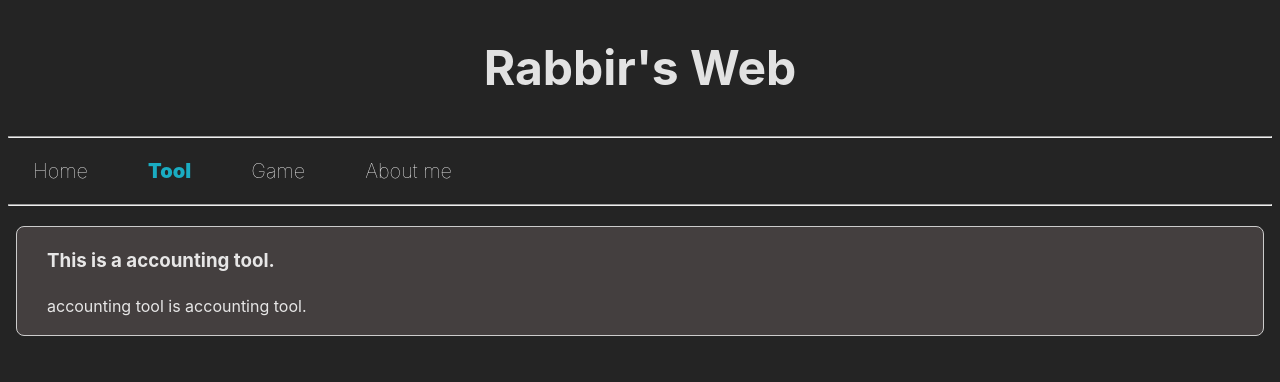
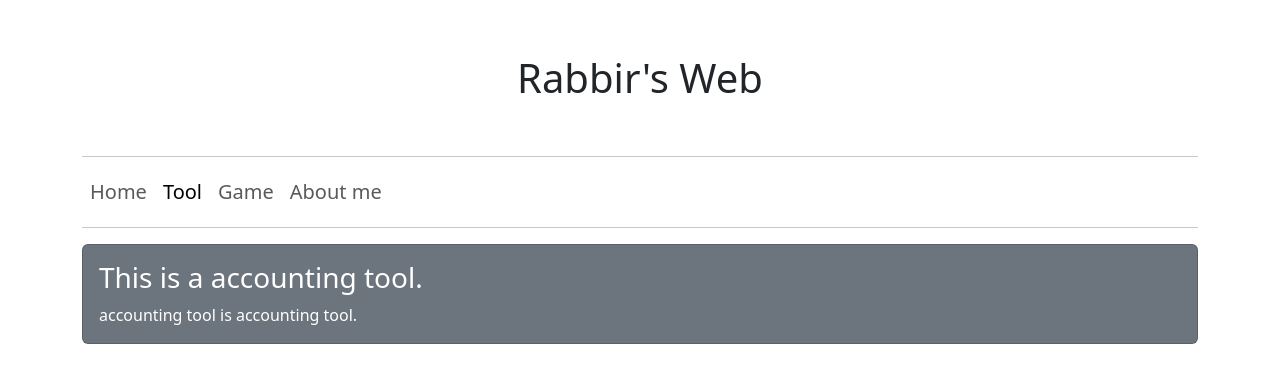
Before and after one commit to RabbirReaper/MyWeb-vue3, a Vue app in the folder vue3/: page /Tool in a window 1280 px wide. Shown: the top 382 px of the page. Built offline with nearby package versions, Linux system fonts and the light colour scheme.

Commit message:
Implement feature to group cash flows by date

```diff
--- a/vue3/index.html
+++ b/vue3/index.html
@@ -3,7 +3,8 @@
   <head>
     <meta charset="UTF-8" />
     <link rel="icon" type="image/svg+xml" href="/vite.svg" />
-    <meta name="viewport" content="width=device-width, initial-scale=1.0" />
+    <meta name="viewport" content="width=device-width, initial-scale=1">
+
     <title>Vite + Vue</title>
   </head>
   <body>
--- a/vue3/package.json
+++ b/vue3/package.json
@@ -10,6 +10,8 @@
   },
   "dependencies": {
     "axios": "^1.7.4",
+    "bootstrap": "^5.3.3",
+    "bootstrap-vue": "^2.23.1",
     "cors": "^2.8.5",
     "dotenv": "^16.4.5",
     "express": "^4.19.2",
@@ -17,7 +19,7 @@
     "mongoose": "^8.7.0",
     "path": "^0.12.7",
     "url": "^0.11.4",
-    "vue": "^3.4.35",
+    "vue": "^3.5.11",
     "vue-router": "^4.4.3"
   },
   "devDependencies": {
--- a/vue3/src/App.vue
+++ b/vue3/src/App.vue
@@ -1,63 +1,43 @@
 <script setup>
-  import {RouterView } from 'vue-router'
-  import {ref,onMounted} from 'vue'
-  import { RouterLink } from 'vue-router';
+import { RouterView } from 'vue-router'
+import { ref, onMounted } from 'vue'
+import { RouterLink } from 'vue-router';
 </script>
 
 
 <template>
-  <div class="main-1">
+  <div class="container mx-auto mt-5">
     <header>
-      <div class="container">
-        <h1 style="font-size: 300%;">Rabbir's Web</h1>
+      <div class="text-center">
+        <p class="fs-1">Rabbir's Web</p>
       </div>
-      <hr/>
-        <div class="list">
-          <RouterLink class="router-link" active-class="router-link-active" to="/">Home</RouterLink>
-          <RouterLink class="router-link" active-class="router-link-active" to="/Tool">Tool</RouterLink>
-          <RouterLink class="router-link" active-class="router-link-active" to="/Game">Game</RouterLink>
-          <RouterLink class="router-link" active-class="router-link-active" to="/aboutme">About me</RouterLink>
-        </div>
-      <hr/>
+      <hr class="mt-5 mb-1"/>
+      <div class="navbar navbar-expand-lg navbar-light">
+        <ul class="navbar-nav me-auto mb-2 mb-lg-0 fs-5">
+          <li class="nav-item">
+            <RouterLink class="nav-link" active-class="nav-link active" to="/">Home</RouterLink>
+          </li>
+          <li class="nav-item">
+            <RouterLink class="nav-link" active-class="nav-link active" to="/Tool">Tool</RouterLink>
+          </li>
+          <li class="nav-item">
+            <RouterLink class="nav-link" active-class="nav-link active" to="/Game">Game</RouterLink>
+          </li>
+          <li class="nav-item">
+            <RouterLink class="nav-link" active-class="nav-link active" to="/aboutme">About me</RouterLink>
+          </li>
+        </ul>
+      </div>
+      <hr class="mt-1 mb-1" />
     </header>
-    <body>
-      <RouterView/>
+    <main>
+      <RouterView />
 
-    </body>
+    </main>
   </div>
 </template>
 
 
 <style scoped>
-  .main-1{
-    max-width: 1280px;
-    margin: 0 auto;
 
-  }
-  .container{
-    text-align: center;
-  }
-  .list{
-    display: flex;
-    margin: 5px 15px
-  }
-  a{
-    margin: 10px;
-    font-size: 20px;
-    font-weight:normal;
-  }
-
-
-  .router-link {
-    text-decoration: none;
-    font-weight: 100;
-    margin-right: 50px;
-    color:rgb(255, 255, 255);
-  }
-
-  .router-link-active {
-    text-decoration: none;
-    font-weight: 900;
-    color:rgb(26, 172, 194);
-  }
 </style>
--- a/vue3/src/components/Home.vue
+++ b/vue3/src/components/Home.vue
@@ -1,5 +1,5 @@
 <script setup>
-  import RabbirNotesJson from "../data/RabbirNotes.json"
+import RabbirNotesJson from "../data/RabbirNotes.json"
 
 </script>
 
@@ -10,10 +10,10 @@
       <br/>
       {{ data.p }}
     </RouterLink> -->
-    <RouterLink :to="`/anonymousSystem`" class="container" >
-      <h3>
+    <RouterLink :to="`/anonymousSystem`" class="card text-left text-decoration-none mt-3 pt-3 ps-3 bg-secondary custom-card">
+      <h4>
         This is a anonymous system.
-      </h3>
+      </h4>
       <p>
         anonymous system is anonymous system.
       </p>
@@ -23,20 +23,21 @@
 </template>
 
 <style scoped>
-  .container {
-    text-decoration: none;
-    display: block;
-    margin: 20px auto; /* Adds space between each block */
-    padding: 1px 30px;/* Adds padding inside the block */
-    border: 1px solid #ccc; /* Adds a subtle border around each block */
-    border-radius: 8px; /* Rounds the corners of each block */
-    background-color: #443f3f; /* Light background color */
-    cursor: pointer; /* Changes the cursor to indicate that it's clickable */
-    transition: transform 0.2s, box-shadow 0.2s; /* Adds smooth animations */
-    color: inherit;
-  }
-  .container:hover {
-    transform: translateY(-3px); /* Slightly lifts the block */
-    box-shadow: 0 8px 16px rgba(0, 0, 0, 0.2); /* Increases shadow on hover */
-  }
+.custom-card {
+  background-color: #ffcc00;
+  /* 自定義卡片背景色 */
+  transition: transform 0.3s ease;
+  /* 增加動畫效果 */
+}
+
+.custom-card:hover {
+  transform: translateY(-5px);
+  /* 滑過時卡片向上移動 */
+}
+
+.custom-card h3,
+.custom-card p {
+  color: white;
+  /* 調整文字顏色 */
+}
 </style>
--- a/vue3/src/components/Tool.vue
+++ b/vue3/src/components/Tool.vue
@@ -1,6 +1,7 @@
 <template>
   <div>
-    <RouterLink :to="`/Tool/accounting`" class="container">
+    <RouterLink :to="`/Tool/accounting`"
+      class="card text-left text-decoration-none mt-3 pt-3 ps-3 bg-secondary custom-card">
       <h3>
         This is a accounting tool.
       </h3>
@@ -13,20 +14,21 @@
 </template>
 
 <style scoped>
-  .container {
-    text-decoration: none;
-    display: block;
-    margin: 20px auto; /* Adds space between each block */
-    padding: 1px 30px;/* Adds padding inside the block */
-    border: 1px solid #ccc; /* Adds a subtle border around each block */
-    border-radius: 8px; /* Rounds the corners of each block */
-    background-color: #443f3f; /* Light background color */
-    cursor: pointer; /* Changes the cursor to indicate that it's clickable */
-    transition: transform 0.2s, box-shadow 0.2s; /* Adds smooth animations */
-    color: inherit;
-  }
-  .container:hover {
-    transform: translateY(-3px); /* Slightly lifts the block */
-    box-shadow: 0 8px 16px rgba(0, 0, 0, 0.2); /* Increases shadow on hover */
-  }
+.custom-card {
+  background-color: #ffcc00;
+  /* 自定義卡片背景色 */
+  transition: transform 0.3s ease;
+  /* 增加動畫效果 */
+}
+
+.custom-card:hover {
+  transform: translateY(-5px);
+  /* 滑過時卡片向上移動 */
+}
+
+.custom-card h3,
+.custom-card p {
+  color: white;
+  /* 調整文字顏色 */
+}
 </style>
--- a/vue3/src/components/accounting/index.vue
+++ b/vue3/src/components/accounting/index.vue
@@ -17,9 +17,9 @@ import { RouterLink } from 'vue-router';
       </div>
     </header>
 
-    <body>
+    <main>
       <RouterView />
-    </body>
+    </main>
   </div>
 
 </template>
--- a/vue3/src/components/accounting/show.vue
+++ b/vue3/src/components/accounting/show.vue
@@ -2,36 +2,81 @@
 import { computed, reactive, ref, watch, onMounted } from 'vue'
 import axios from 'axios'
 
-const cashFlows = ref([]);
+const cashFlows = ref([])
 
-const getcashFlow = async () => {
+
+
+const getcashFlow = async (start, end) => {
   try {
     const response = await axios({
       method: 'get',
-      url: 'http://localhost:3000/cashFlow'
+      url: `http://localhost:3000/cashFlow?start=${start}&end=${end}`,
     });
-    console.log(response.data)
-    cashFlows.value = response.data;
+    // console.log(response.data)
+    // cashFlows.value = response.data;
+    return response.data
   } catch (error) {
     console.error('Error fetching cash flows:', error);
   }
 };
 
-onMounted(() => {
-  getcashFlow();
+const translateDate = (dateString) => {
+  const date = new Date(dateString);
+  // console.log(typeof date);
+  return `${date.getFullYear()}-${date.getMonth() + 1}-${date.getDate()}`
+};
+
+const cashFlowGroups = ref({});
+onMounted(async () => {
+  const now = new Date()
+  const today = new Date(now.getFullYear(), now.getMonth(), now.getDate())
+  const startDay = new Date(today)
+  startDay.setDate(today.getDate() - 30)
+  today.setDate(today.getDate()+1)
+  const fetchedCashFlows = await getcashFlow(startDay, today);
+  const groupedCashFlows = fetchedCashFlows.reduce((acc, cashFlow) => {
+    const date = new Date(cashFlow.date).toLocaleDateString();
+    if (!acc[date]) {
+      acc[date] = [];
+    }
+    acc[date].push(cashFlow);
+
+    return acc;
+  }, {});
+
+  const sortedCashFlowGroups = Object.entries(groupedCashFlows).sort((a, b) => {
+    return new Date(b[0]) - new Date(a[0]);
+  });
+
+
+  cashFlowGroups.value = Object.fromEntries(sortedCashFlowGroups);
+  // console.log(cashFlowGroups.value)
 });
 </script>
 
 <template>
   <div>
     <h1>Hello I am accounting tool</h1>
-    <div v-if="cashFlows.length > 0">
+
+    <!-- <div>
+      <div v-if="cashFlows.length > 0">
+        <div v-for="item in cashFlows" :key="item._id">
+          <ul>
+            <li> {{ item.description }} {{ item.amount }} {{ item.type.name }} {{ item.category.name }} {{
+              translateDate(item.date) }}</li>
+          </ul>
+        </div>
+      </div>
+    </div> -->
+
+    <div v-for="(cashFlows, date) in cashFlowGroups" :key="date">
+      <h3>{{ date }}</h3>
       <div v-for="item in cashFlows" :key="item._id">
-        <ul>
-          <li> {{ item.description }} {{ item.amount }} {{ item.type.name }} {{ item.category.name }} {{ item.date }}</li>
-        </ul>
+        {{ item.description }} {{ item.amount }} {{ item.type.name }} {{ item.category.name }} {{
+          translateDate(item.date) }}
       </div>
     </div>
+
 
   </div>
 
--- a/vue3/src/main.js
+++ b/vue3/src/main.js
@@ -2,6 +2,9 @@ import { createApp } from 'vue'
 import './style.css'
 import App from './App.vue'
 import router from "./router"
+import 'bootstrap/dist/css/bootstrap.css'
+import 'bootstrap-vue/dist/bootstrap-vue.css'
+
 
 const app = createApp(App)
 app.use(router)
--- a/vue3/src/style.css
+++ b/vue3/src/style.css
@@ -1,4 +1,4 @@
-:root {
+/* :root {
   font-family: Inter, system-ui, Avenir, Helvetica, Arial, sans-serif;
   line-height: 1.5;
   font-weight: 400;
@@ -29,7 +29,8 @@ button:hover {
 button:focus,
 button:focus-visible {
   outline: 4px auto -webkit-focus-ring-color;
-}
+} */
+
 /*
 
 a {
```
Also changed, not shown: vue3/server.js (+12 -5 lines), 1 other file (tests, documents, lock files or other folders).
